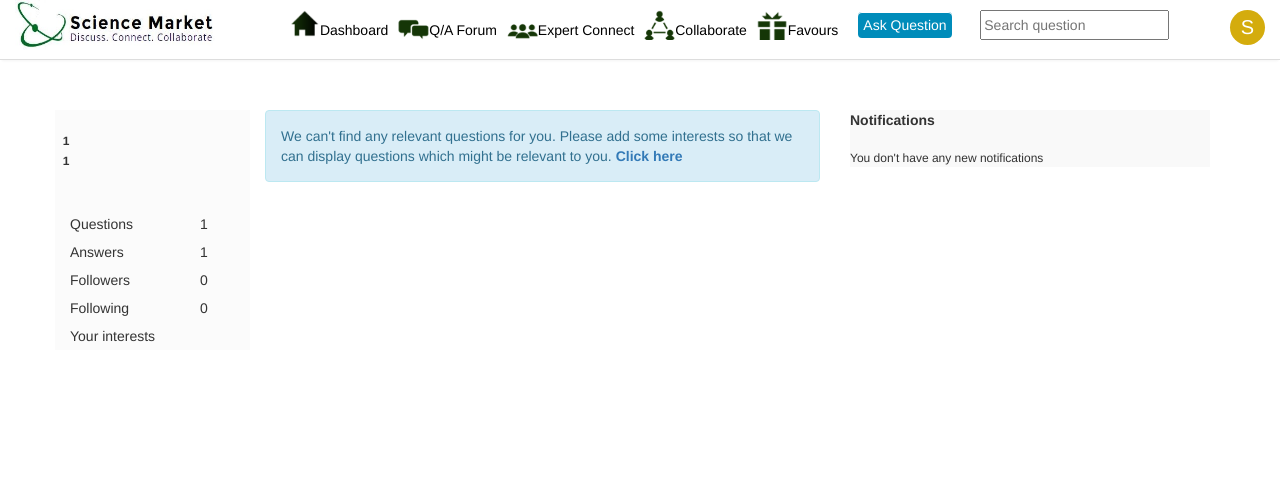
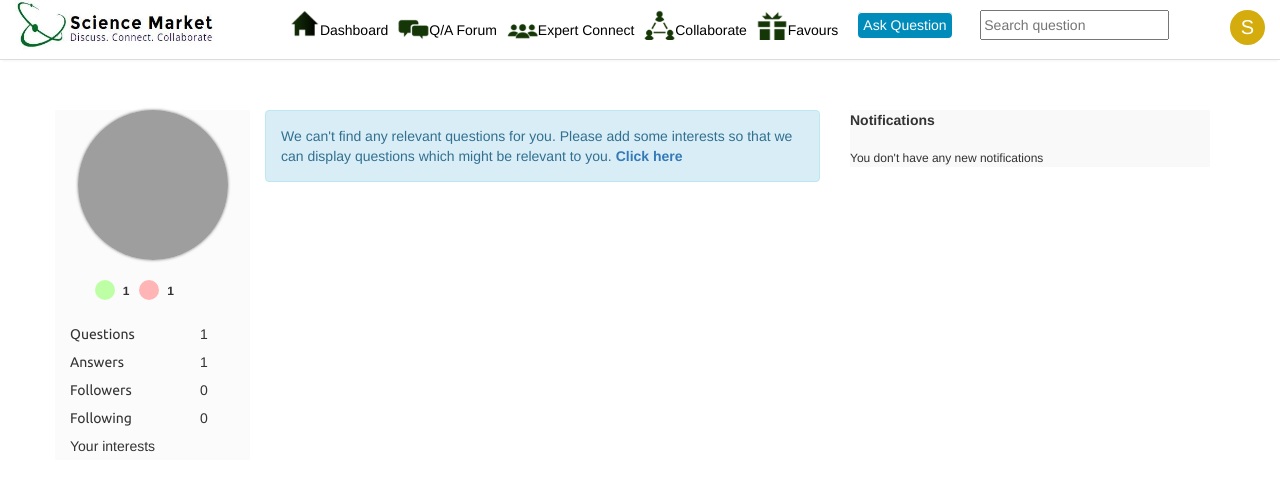
Before and after one commit to encrypted-yknev/sciencemarket-prod, a PHP site: page /dashboard.php in a window 1280 px wide. Shown: the top 491 px of the page. Run offline with PHP 8.4, Linux system fonts and the light colour scheme; the visitor is signed in with stand-in values (Sample User, id 1); tables that the repository leaves empty or names only in its code hold one stand-in row (values such as "Sample post"); data that the repository does not hold is empty; some libraries are stand-ins or nearby versions; some web fonts are replaced; grey boxes are pictures that could not be loaded.

Commit message:
Added styling for upvote, downvote logo

```diff
--- a/styles/dashboard.css
+++ b/styles/dashboard.css
@@ -245,3 +245,39 @@
 	background:url(../img/forward.png) no-repeat scroll 7px 7px;
 	padding-left:30px;
 } */
+
+.side-user-img	{
+	margin-left:auto;
+	margin-right:auto;
+	text-align:center;
+	box-shadow:0px 0px 3px rgba(0,0,0,0.5);
+	width:150px;
+	height:150px;
+	border-radius:80px;
+}
+.side-user-img:hover	{
+	filter:opacity(50%);
+	-webkit-filter:opacity(50%);
+}
+#upvote-logo,#downvote-logo	{
+	width:20px;
+	height:20px;
+	border-radius:20px;
+	float:left;
+}
+
+#upvote-logo	{
+	background-color:#BEFFA6;
+	margin-left:40px;
+}
+#downvote-logo	{
+	background-color:#FFB5B5;
+	margin-left:10px;
+}
+
+#vote-up,#vote-down	{
+	float:left;
+}
+#user-data	{
+	font-family: 'Ubuntu', sans-serif;
+}
```
